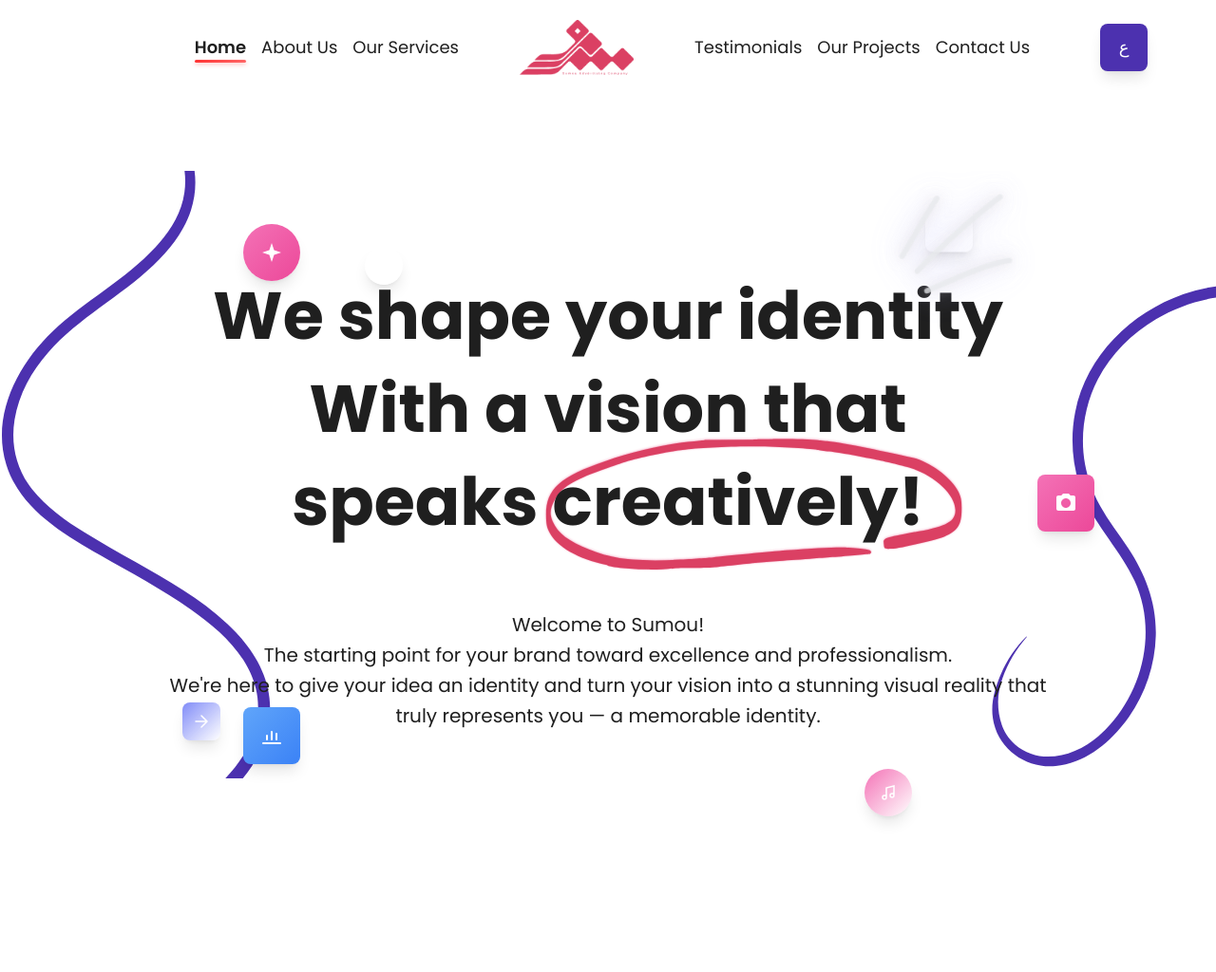
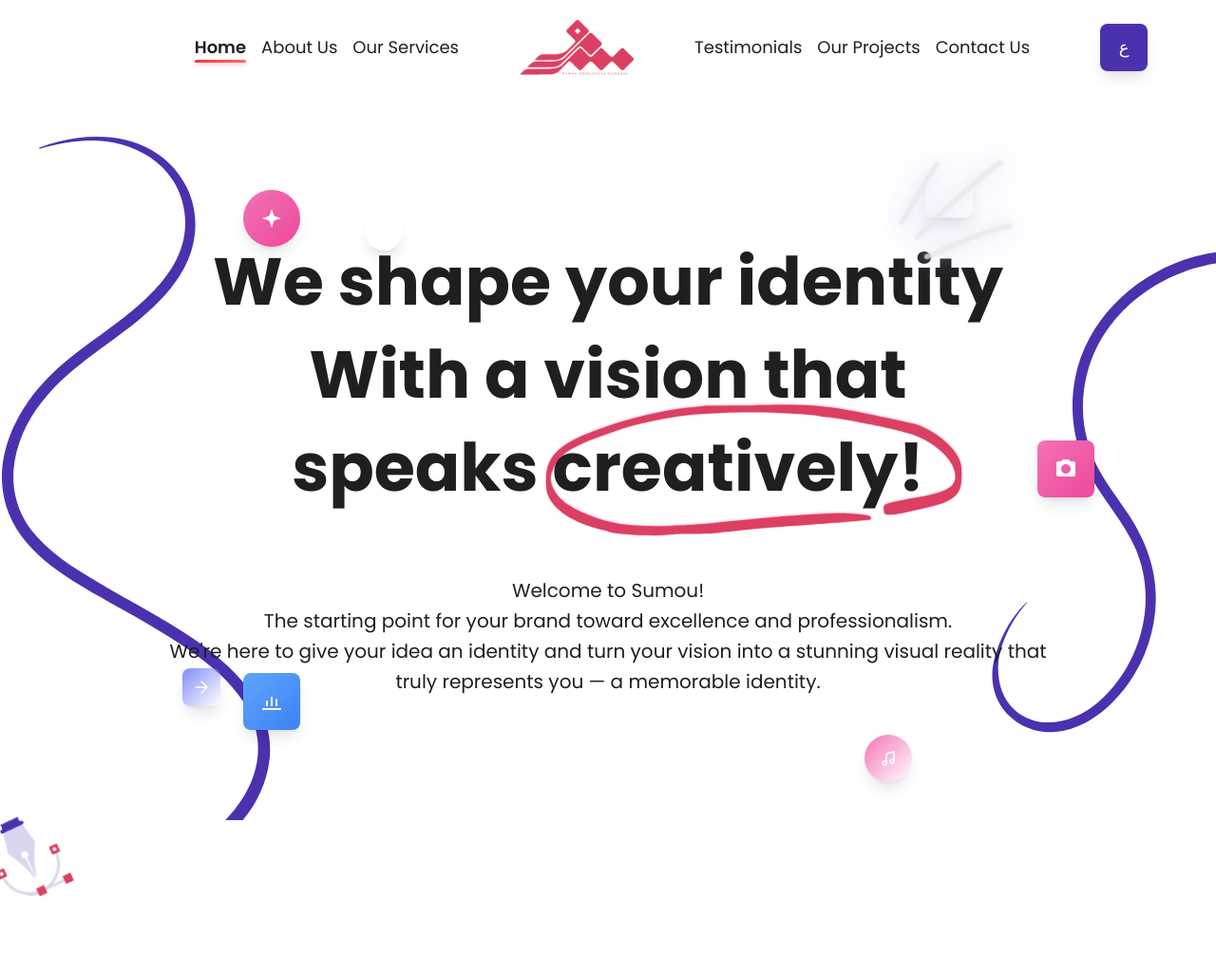
Before and after one commit to mhmdelbadry1/SmohWebsite, a React (Vite) app: page / in a window 1280 px wide. Shown: the top 1024 px of the page at 95% size. Built offline with nearby package versions, Linux system fonts and the light colour scheme; a web font is replaced by a local one.

Commit message:
Initial project commit

```diff
--- a/src/screens/Homepage/sections/HeaderSection/HeaderSection.jsx
+++ b/src/screens/Homepage/sections/HeaderSection/HeaderSection.jsx
@@ -38,7 +38,7 @@ export const HeaderSection = () => {
 
   return (
     <>
-      <div className="h-[80px] sm:h-[100px] w-full my-10" /> {/* Responsive spacer */}
+      <div className="h-[100px] sm:h-[120px] w-full my-3" /> {/* Responsive spacer */}
       <header
         className={`fixed top-0 left-0 right-0 z-50 w-full transition-all duration-300 ${
           isScrolled
--- a/src/screens/Homepage/sections/HeroBannerSection/HeroBannerSection.jsx
+++ b/src/screens/Homepage/sections/HeroBannerSection/HeroBannerSection.jsx
@@ -1,5 +1,6 @@
 import React, { useState, useEffect } from "react";
 import highlight from "../../imgs/Sketch-annotation-element-stroke-abstract-highlight-bling-line-1.png";
+import bezierDesign from "../../imgs/bezier-design.png";
 
 export const HeroBannerSection = () => {
   const [isVisible, setIsVisible] = useState(false);
@@ -11,7 +12,7 @@ export const HeroBannerSection = () => {
   return (
     <section className="relative w-full min-h-screen flex flex-col items-center justify-start  bg-white overflow-hidden ">
       {/* Decorative elements and SVGs, always visible */}
-      <div className="absolute top-[-10%] left-0 w-[40vw] sm:w-[30vw] md:w-[35vw] max-w-[400px] h-[50vh] sm:h-[60vh] md:h-[90vh] pointer-events-none">
+      <div className="absolute top-0 left-0 w-[40vw] sm:w-[30vw] md:w-[35vw] max-w-[400px] h-[50vh] sm:h-[60vh] md:h-[90vh] pointer-events-none ">
         <svg
           className="w-full h-full"
           xmlns="http://www.w3.org/2000/svg"
@@ -176,6 +177,18 @@ export const HeroBannerSection = () => {
         identity.
       </p>
 
+      {/* Left curved line SVG */}
+      <div className="absolute left-0 top-[-5vh] h-full w-auto max-w-[400px] pointer-events-none z-0">
+        <svg>...</svg>
+        {/* Bezier design image at the bottom inside the curve */}
+        <img
+          src={bezierDesign}
+          alt="Bezier Design"
+          className="absolute left-0 bottom-[-70px] w-[90px] sm:w-[120px] md:w-[140px] z-10"
+          style={{ transform: "translateX(-30%)" }}
+        />
+      </div>
+
       <style>{`
         @keyframes fade-in {
           from {
```
